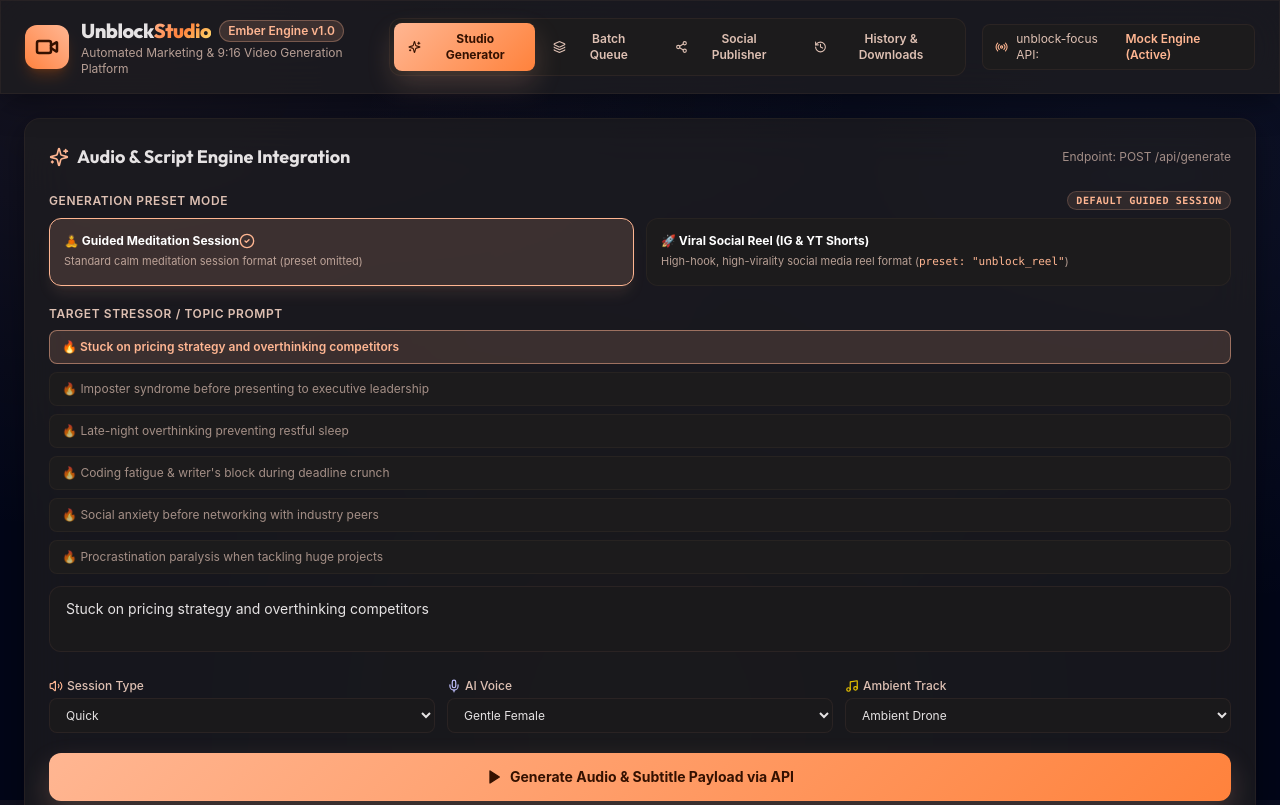
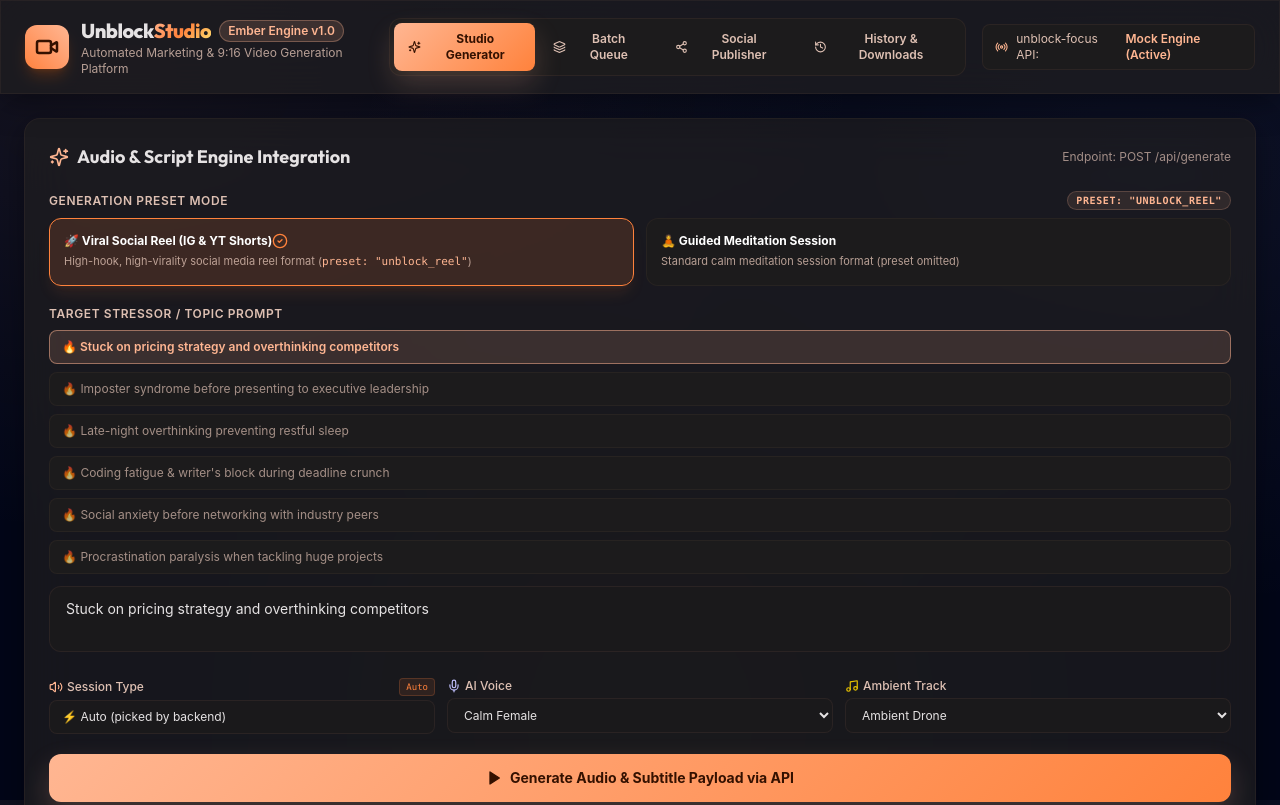
Before and after one commit to akshayk95388/unblock-studio, a React (Vite) app: page / in a window 1280 px wide. Shown: the top 805 px of the page. Built offline with nearby package versions, Linux system fonts and the light colour scheme; no server answers.

Commit message:
Align voice options with backend (calm_female, warm_male) and default preset to unblock_reel

```diff
--- a/scripts/fetch-audio.ts
+++ b/scripts/fetch-audio.ts
@@ -26,7 +26,7 @@ export async function fetchAudioAndSubtitles(options: FetchOptions) {
       body: JSON.stringify({
         stressor: options.stressor,
         duration_category: options.durationCategory || 'quick',
-        voice: options.voice || 'gentle_female',
+        voice: options.voice || 'calm_female',
         music: options.music || 'none',
         include_words_ts: true,
       }),
--- a/scripts/scheduled-batch.ts
+++ b/scripts/scheduled-batch.ts
@@ -21,7 +21,7 @@ async function runDailyBatch() {
     const payload = await fetchAudioAndSubtitles({
       stressor: topic,
       durationCategory: 'quick',
-      voice: 'gentle_female',
+      voice: 'calm_female',
     });
 
     if (payload) {
--- a/src/dashboard/components/BatchQueue.tsx
+++ b/src/dashboard/components/BatchQueue.tsx
@@ -11,10 +11,10 @@ interface BatchItem {
 }
 
 const DEFAULT_BATCH_ITEMS: BatchItem[] = [
-  { id: '1', stressor: 'Imposter syndrome before presenting to leadership', voice: 'gentle_female', status: 'completed', renderTimeSec: 4.2, outputFile: 'reels/imposter_syndrome.mp4' },
-  { id: '2', stressor: 'Late-night anxiety checking Slack messages', voice: 'calm_male', status: 'completed', renderTimeSec: 3.8, outputFile: 'reels/late_night_slack.mp4' },
-  { id: '3', stressor: 'Desk fatigue and posture slump after 4 hours', voice: 'warm_storyteller', status: 'queued' },
-  { id: '4', stressor: 'Procrastination paralysis before launching product', voice: 'gentle_female', status: 'queued' },
+  { id: '1', stressor: 'Imposter syndrome before presenting to leadership', voice: 'calm_female', status: 'completed', renderTimeSec: 4.2, outputFile: 'reels/imposter_syndrome.mp4' },
+  { id: '2', stressor: 'Late-night anxiety checking Slack messages', voice: 'warm_male', status: 'completed', renderTimeSec: 3.8, outputFile: 'reels/late_night_slack.mp4' },
+  { id: '3', stressor: 'Desk fatigue and posture slump after 4 hours', voice: 'calm_female', status: 'queued' },
+  { id: '4', stressor: 'Procrastination paralysis before launching product', voice: 'warm_male', status: 'queued' },
 ];
 
 export const BatchQueue: React.FC = () => {
@@ -29,7 +29,7 @@ export const BatchQueue: React.FC = () => {
       {
         id: String(Date.now()),
         stressor: newStressor,
-        voice: 'gentle_female',
+        voice: 'calm_female',
         status: 'queued',
       },
     ]);
--- a/src/dashboard/components/GeneratorSection.tsx
+++ b/src/dashboard/components/GeneratorSection.tsx
@@ -23,9 +23,9 @@ export const GeneratorSection: React.FC<Props> = ({
   setIsLoading,
 }) => {
   const [stressor, setStressor] = useState(PRESET_STRESSORS[0]);
-  const [presetMode, setPresetMode] = useState<'guided' | 'unblock_reel'>('guided');
+  const [presetMode, setPresetMode] = useState<'unblock_reel' | 'guided'>('unblock_reel');
   const [durationCategory, setDurationCategory] = useState<'quick' | 'deep'>('quick');
-  const [voice, setVoice] = useState('gentle_female');
+  const [voice, setVoice] = useState('calm_female');
   const [music, setMusic] = useState('ambient_meditation');
 
   // Live polling state
@@ -275,6 +275,26 @@ export const GeneratorSection: React.FC<Props> = ({
         <div className="grid grid-cols-1 sm:grid-cols-2 gap-3 mb-4">
           <button
             type="button"
+            onClick={() => setPresetMode('unblock_reel')}
+            className={`p-3.5 rounded-xl border text-left transition-all cursor-pointer flex flex-col justify-between ${
+              presetMode === 'unblock_reel'
+                ? 'bg-[#ff823c]/15 border-[#ff823c] text-[#ff823c] shadow-lg shadow-[#ff823c]/10'
+                : 'bg-[#1c1b1c] border-[rgba(87,66,56,0.2)] text-[#dec0b3]/70 hover:border-[rgba(87,66,56,0.4)] hover:text-white'
+            }`}
+          >
+            <div className="flex items-center justify-between mb-1">
+              <span className="font-bold text-xs flex items-center gap-1.5 text-white">
+                🚀 Viral Social Reel (IG & YT Shorts)
+              </span>
+              {presetMode === 'unblock_reel' && <CheckCircle2 className="w-4 h-4 text-[#ff823c]" />}
+            </div>
+            <span className="text-[11px] text-[#dec0b3]/80 leading-relaxed">
+              High-hook, high-virality social media reel format (<code className="text-[#ffb692]">preset: "unblock_reel"</code>)
+            </span>
+          </button>
+
+          <button
+            type="button"
             onClick={() => setPresetMode('guided')}
             className={`p-3.5 rounded-xl border text-left transition-all cursor-pointer flex flex-col justify-between ${
               presetMode === 'guided'
@@ -290,26 +310,6 @@ export const GeneratorSection: React.FC<Props> = ({
             </div>
             <span className="text-[11px] text-[#dec0b3]/80 leading-relaxed">
               Standard calm meditation session format (preset omitted)
-            </span>
-          </button>
-
-          <button
-            type="button"
-            onClick={() => setPresetMode('unblock_reel')}
-            className={`p-3.5 rounded-xl border text-left transition-all cursor-pointer flex flex-col justify-between ${
-              presetMode === 'unblock_reel'
-                ? 'bg-[#ff823c]/15 border-[#ff823c] text-[#ff823c] shadow-lg shadow-[#ff823c]/10'
-                : 'bg-[#1c1b1c] border-[rgba(87,66,56,0.2)] text-[#dec0b3]/70 hover:border-[rgba(87,66,56,0.4)] hover:text-white'
-            }`}
-          >
-            <div className="flex items-center justify-between mb-1">
-              <span className="font-bold text-xs flex items-center gap-1.5 text-white">
-                🚀 Viral Social Reel (IG & YT Shorts)
-              </span>
-              {presetMode === 'unblock_reel' && <CheckCircle2 className="w-4 h-4 text-[#ff823c]" />}
-            </div>
-            <span className="text-[11px] text-[#dec0b3]/80 leading-relaxed">
-              High-hook, high-virality social media reel format (<code className="text-[#ffb692]">preset: "unblock_reel"</code>)
             </span>
           </button>
         </div>
@@ -384,9 +384,8 @@ export const GeneratorSection: React.FC<Props> = ({
             onChange={(e) => setVoice(e.target.value)}
             className="w-full glass-input rounded-lg px-3 py-2 text-xs"
           >
-            <option value="gentle_female" className="bg-[#1c1b1c]">Gentle Female</option>
-            <option value="calm_male" className="bg-[#1c1b1c]">Calm Male</option>
-            <option value="warm_storyteller" className="bg-[#1c1b1c]">Warm Storyteller</option>
+            <option value="calm_female" className="bg-[#1c1b1c]">Calm Female</option>
+            <option value="warm_male" className="bg-[#1c1b1c]">Warm Male</option>
           </select>
         </div>
 
```
